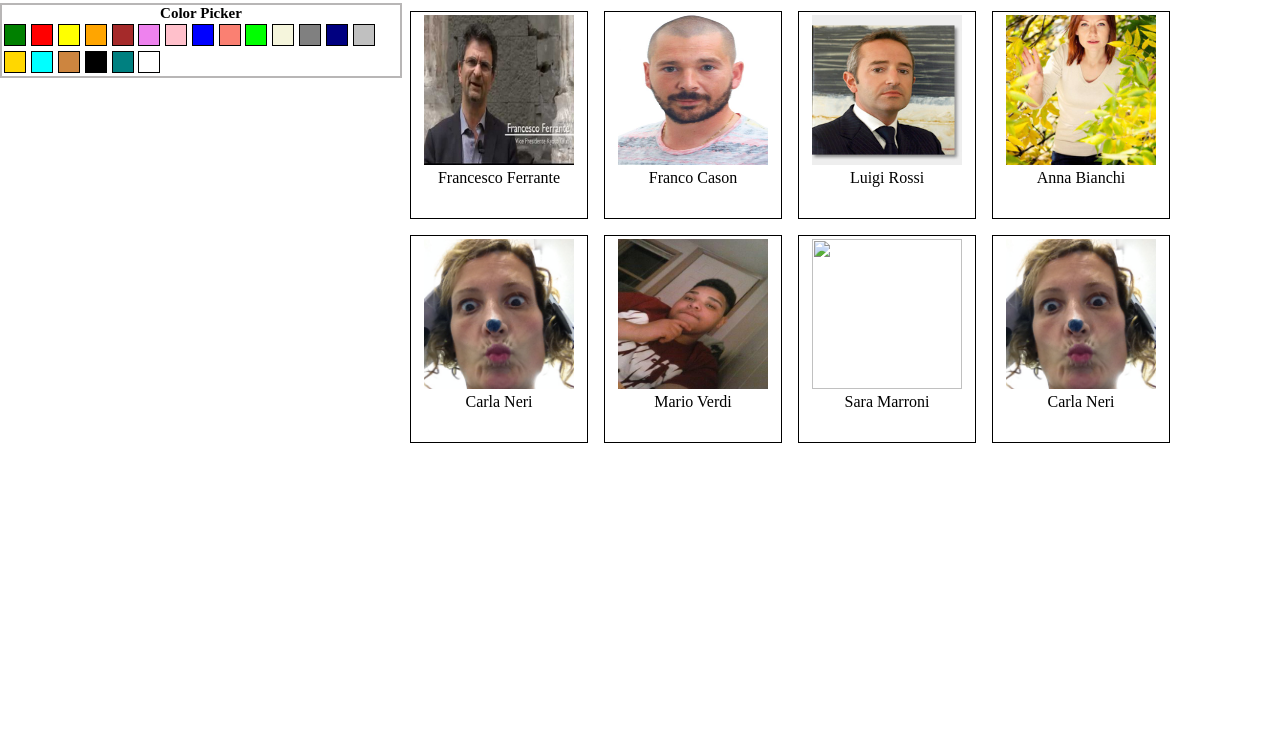
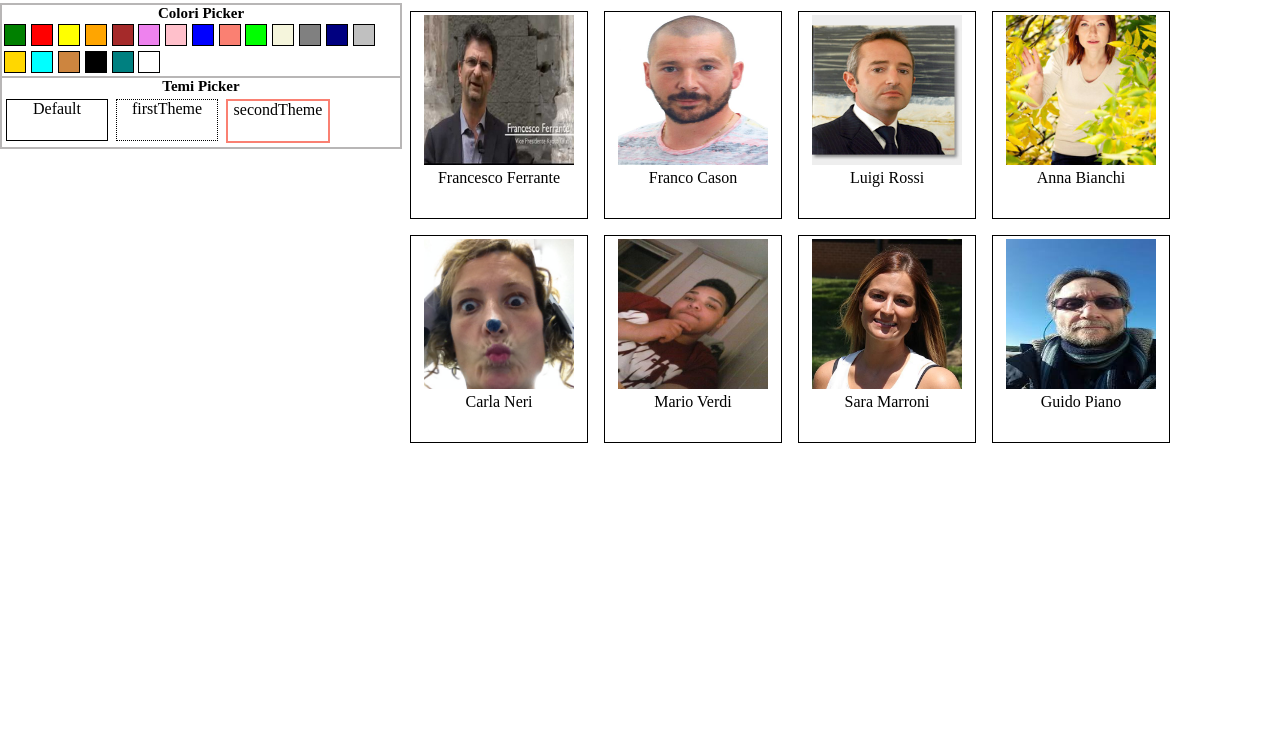
Before and after one commit to alesluca00/futurasi-project, a plain HTML site: page index.html in a window 1280 px wide. Shown: the part 53-800 px from the top of the page. Drawn offline with Linux system fonts and the light colour scheme.

Commit message:
setup temi picker
setup temi picker

```diff
--- a/index.css
+++ b/index.css
@@ -6,6 +6,7 @@
 
 .flex_container {
     display: flex;
+    height: 100%;
 }
 
 .persone  {
@@ -20,6 +21,8 @@
     height: 100%;
     width: 400px;
     flex-wrap: wrap;
+    background-color: #E8E8E8;
+
 }
 
 
@@ -32,6 +35,20 @@
 }
 
 .colori h1 {
+    font-size: 15px;
+    width: 100%;
+    text-align: center
+}
+
+.temi {
+    border: 1px solid rgb(184, 182, 182);
+    display: flex;
+    height: 100%;
+    width: 400px;
+    flex-wrap: wrap;
+}
+
+.temi h1 {
     font-size: 15px;
     width: 100%;
     text-align: center
@@ -82,3 +99,67 @@
     width: 150px;
     height: 150px;
 }
+
+.defaultIcon{
+
+    width: 100px;
+    height: 40px;
+    border: 1px solid black;
+    margin: 0.25rem;
+    text-align: center;
+    vertical-align: middle;
+}
+
+.firstThemeIcon{
+
+    width: 100px;
+    height: 40px;
+    border: 1px dotted black;
+    margin: 0.25rem;
+    text-align: center;
+    vertical-align: middle;
+}
+
+.secondThemeIcon{
+
+
+    width: 100px;
+    height: 40px;
+    border: 2px solid salmon;
+    margin: 0.25rem;
+    text-align: center;
+    vertical-align: middle;
+
+}
+
+
+/*-----------------------------------------TEMI-----------------------------------------*/
+
+.default{
+
+    font-size: 12px;
+    color: red;
+    font-family: Verdana, Geneva, Tahoma, sans-serif;
+    text-align: center;
+
+}
+
+.firstTheme{
+
+    font-size: 17px;
+    color: blue;
+    font-family: 'Times New Roman', Times, serif;
+    font-style: italic;
+    text-align: right;
+}
+
+.secondTheme{
+
+
+    font-size: 17px;
+    color: salmon;
+    font-family: 'Segoe UI', Tahoma, Geneva, Verdana, sans-serif;
+    font-style: oblique;
+    text-align: left;
+
+}
--- a/index.html
+++ b/index.html
@@ -11,12 +11,15 @@
 <body>
 
 
-    <div class="header"><h1>CHANGE COLOR<h1></div>
+    <div class="header"><h1>Impostazioni Profili<h1></div>
 
     <div class="flex_container">
         <div class="azioni">
             <div id="colors" class="colori">
-                <h1>Color Picker</h1>
+                <h1>Colori Picker</h1>
+            </div>
+            <div id="temi" class="temi">
+                <h1>Temi Picker</h1>
             </div>
         </div>
         <div id="persone" class="persone"></div>
--- a/index.js
+++ b/index.js
@@ -200,7 +200,7 @@ var persone = [{
     nome: "Sara",
     cognome: "Marroni",
     fiscale: "MBB",
-    img: "img/neri.jpg",
+    img: "img/marroni.jpg",
 
     style: {
         class: "avatar",
@@ -208,26 +208,75 @@ var persone = [{
     }
     },
     {
-    nome: "Carla",
-    cognome: "Neri",
-    fiscale: "ZBB",
-    img: "img/neri.jpeg",
+    nome: "Guido",
+    cognome: "Piano",
+    fiscale: "PBB",
+    img: "img/piano.jpg",
     style: {
         class: "avatar",
         toppp: '400px'
     }
     }];
 
+    var theme = [{
+       nome: 'Default',
+       style: {
+
+                class: 'defaultIcon'
+
+              }
+    },{
+        nome: 'firstTheme',
+        style: {
+
+                 class: 'firstThemeIcon'
+
+               }
+     },{
+        nome: 'secondTheme',
+        style: {
+
+                 class: 'secondThemeIcon'
+
+               }
+     }];
+
 
 var personaSelected = null;
 var coloreSelected = null;
-var reset=false;
+var themeSelected = null;
 
 var colorsDOM = document.getElementById('colors');
 var personeDOM = document.getElementById('persone');
+var themeDOM = document.getElementById('temi');
+
 
 
 /******************************* LOGICA CHE DISEGNA *******************************************/
+var themeDOMChildren = themeDOM.children;
+for(var i=0; i < theme.length; i++)
+{
+
+    var divtheme_i = document.createElement("div");
+    divtheme_i.setAttribute("value", theme[i].nome)
+    divtheme_i.classList.add(theme[i].style.class);
+    divtheme_i.value = theme[i].nome;
+
+    var tema_scelto = document.createTextNode(theme[i].nome);
+    divtheme_i.appendChild(tema_scelto);
+    themeDOM.appendChild(divtheme_i);
+
+    /*--------------------------------------------------Temi Logica----------------------------------------*/
+
+    divtheme_i.addEventListener('click', (function(value) {
+        return function() {
+            ChangeTheme(value);
+
+        }
+    })(theme[i].nome));
+
+
+}
 
 for (var i = 0; i < colors.length; i++) {
     var divcolor_i = document.createElement("div");
@@ -282,9 +331,13 @@ for (var i = 0; i < colors.length; i++) {
     ///////////////////////////////////////////////////////////////////////////////////ascoltatore persona selezionata
     divPersona_i.addEventListener('click', (function(value) {
         return function() {
-            SelectPersona(value);
+
             if (coloreSelected) {
+                 SelectPersona(value);
                 ChangeColorPersona(value);
+            }
+            if(themeSelected){
+                ChangeTheme(value)
             }
         }
     })(persone[i].fiscale));
@@ -312,6 +365,11 @@ coloreSelected = value;
 console.log("coloreSelected = ", coloreSelected);
 }
 
+var SelectTheme =function(value){
+themeSelected = value;
+console.log("tema selezionato = ", themeSelected);
+}
+
 var SelectPersona = function(id) {
 personaSelected = id;
 console.log("personaSelected = ", personaSelected);
@@ -326,7 +384,7 @@ console.log("personeDOM = ", personeDOM.children);
 var fiscaleSelected;
 var colore;
 var nuovoColore;
-
+console.log("colore", colore);
 var personeDOMChildren = personeDOM.children;
 for (var i = 0; i < personeDOMChildren.length; i++) {
     console.log("personeDOM[" + i + "] = ", personeDOMChildren[i]);
@@ -363,7 +421,7 @@ for (var i = 0; i < personeDOMChildren.length; i++) {
     for (i = 0; i < persone.length; i++) {
         if (persone[i].cognome == cognome2) {
 
-            console.log("reset", reset);
+           // console.log("reset", reset);
             console.log("funziona", cognome2);
 
             personeDOMChildren[i].style.border = '3px solid blue';
@@ -389,6 +447,44 @@ for (var i = 0; i < personeDOMChildren.length; i++) {
         personeDOMChildren[i].style.border = '1px solid black';
     }
 }
+}
+
+/*********************************************************************** Funzione CAMBIA TEMA ***********************************************************************/
+
+var ChangeTheme = function(){
+
+        console.log("Change Theme");
+    console.log("Theme selected = ", themeSelected);
+    console.log("personaSelected = ", personaSelected);
+    //console.log("personeDOM = ", personeDOM.children);
+
+    //var personeDOMChildren = personeDOM.children;
+    var fiscaleSelected;
+    var tema;
+    tema = themeSelected;
+    console.log("tema selezionato", tema);
+    //var nuovoColore;
+
+    var personeDOMChildren = personeDOM.children;
+    for (var i = 0; i < personeDOMChildren.length; i++) {
+        console.log("personeDOM[" + i + "] = ", personeDOMChildren[i]);
+
+        //capire l'elemento con fiscale giusto
+        //cambiare colore
+
+        fiscaleSelected = personeDOMChildren[i].fiscale;
+        console.log("persona preselezionata: ", personaSelected);
+        console.log("Persona: ", fiscaleSelected);
+
+        if (fiscaleSelected == personaSelected) {
+
+
+            tema = themeSelected;
+            console.log("colore = ", colore);
+            personeDOMChildren[i].style = colore;
+        }
+    }
+
 }
 
 
```
